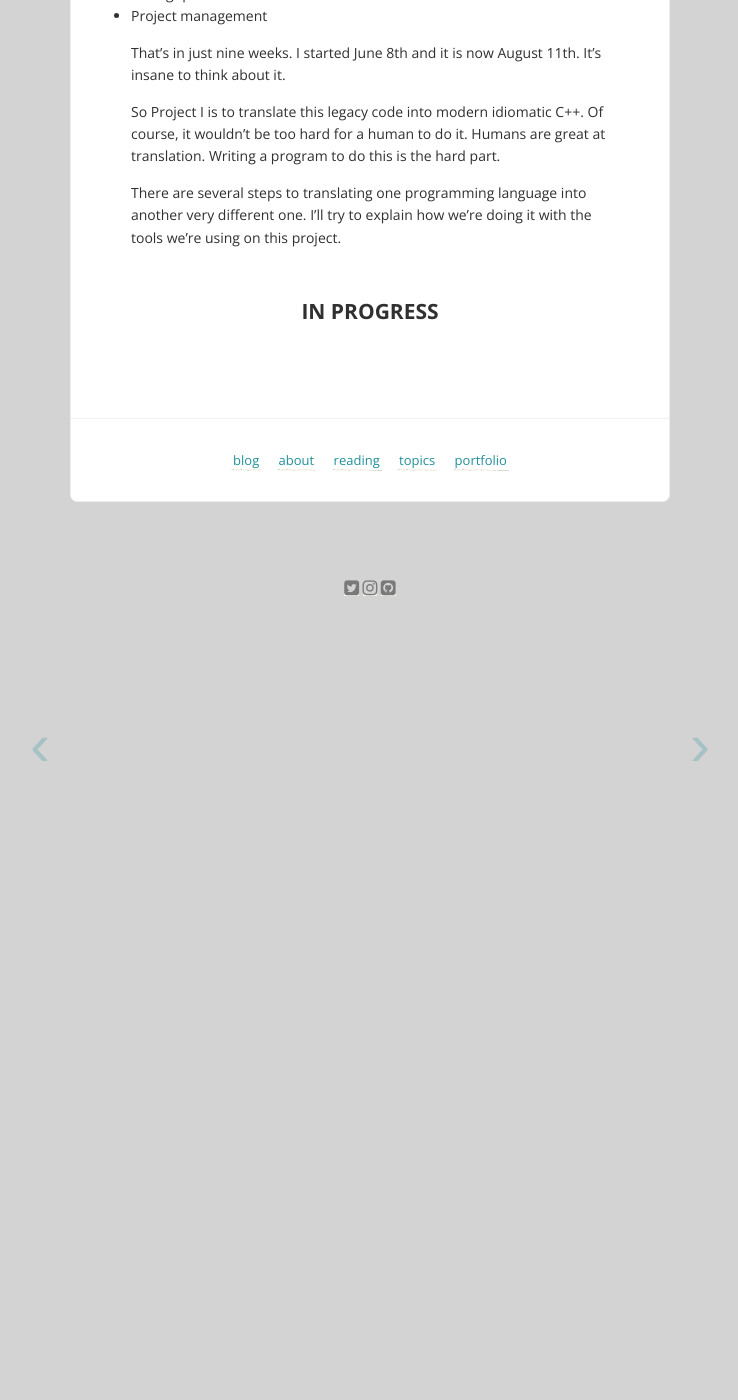
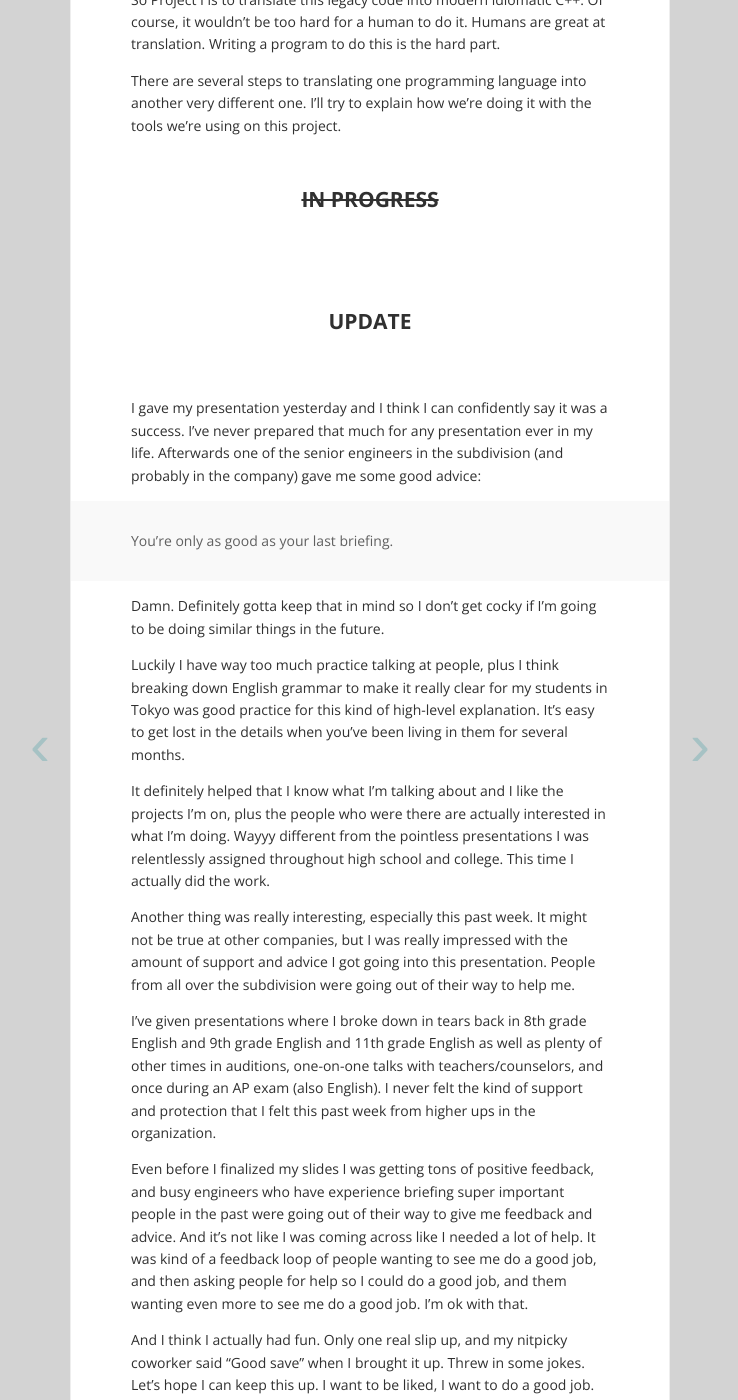
Before and after one commit to shelbyspees/speesblog, a Jekyll site: the page built from _posts/2015-08-11-outbrief.md, in a window 1280 px wide and 1400 px high, scrolled down 1721 px. Shown: the whole window, without its empty margins (270-1008 px from the left). Built offline with Jekyll 4.4.1, drawn with Linux system fonts in a browser that asks for light colours; nearby versions of some CDN libraries; comment, search, counter and statistics services are not loaded; before the commit the page ends 2351 px from its top, so only the background shows below that; some of the changed text lies outside the part shown.

Commit message:
Update post

```diff
--- a/_posts/2015-08-11-outbrief.md
+++ b/_posts/2015-08-11-outbrief.md
@@ -56,4 +51,35 @@
 
 There are several steps to translating one programming language into another very different one. I'll try to explain how we're doing it with the tools we're using on this project.
 
-#IN PROGRESS
+
+
+
+
+
+#~~IN PROGRESS~~
+
+#UPDATE
+
+I gave my presentation yesterday and I think I can confidently say it was a success. I've never prepared that much for any presentation ever in my life. Afterwards one of the senior engineers in the subdivision (and probably in the company) gave me some good advice:
+
+>You're only as good as your last briefing.
+
+Damn. Definitely gotta keep that in mind so I don't get cocky if I'm going to be doing similar things in the future.
+
+Luckily I have way too much practice talking at people, plus I think breaking down English grammar to make it really clear for my students in Tokyo was good practice for this kind of high-level explanation. It's easy to get lost in the details when you've been living in them for several months.
+
+It definitely helped that I know what I'm talking about and I like the projects I'm on, plus the people who were there are actually interested in what I'm doing. Wayyy different from the pointless presentations I was relentlessly assigned throughout high school and college. This time I actually did the work.
+
+Another thing was really interesting, especially this past week. It might not be true at other companies, but I was really impressed with the amount of support and advice I got going into this presentation. People from all over the subdivision were going out of their way to help me.
+
+I've given presentations where I broke down in tears back in 8th grade English and 9th grade English and 11th grade English as well as plenty of other times in auditions, one-on-one talks with teachers/counselors, and once during an AP exam (also English). I never felt the kind of support and protection that I felt this past week from higher ups in the organization.
+
+Even before I finalized my slides I was getting tons of positive feedback, and busy engineers who have experience briefing super important people in the past were going out of their way to give me feedback and advice. And it's not like I was coming across like I needed a lot of help. It was kind of a feedback loop of people wanting to see me do a good job, and then asking people for help so I could do a good job, and them wanting even more to see me do a good job. I'm ok with that.
+
+And I think I actually had fun. Only one real slip up, and my nitpicky coworker said "Good save" when I brought it up. Threw in some jokes. Let's hope I can keep this up. I want to be liked, I want to do a good job.
+
+I think I might be over my imposter syndrome. If engineers with a lifetime of experience are telling me I'm doing a good job, maybe I should listen to them.
+
+Man, am I glad I went back to school. This is exactly what I was hoping for. Plus I think being immersed in so many technologies this summer made me feel really confident that I can learn a new technology stack if I need to bounce to another company at some point.
+
+Wish I could have recorded the presentation. My parents would have liked to see it, lol.
```
Also changed, not shown: other parts of _posts/2015-08-11-outbrief.md (+0 -5 lines).
